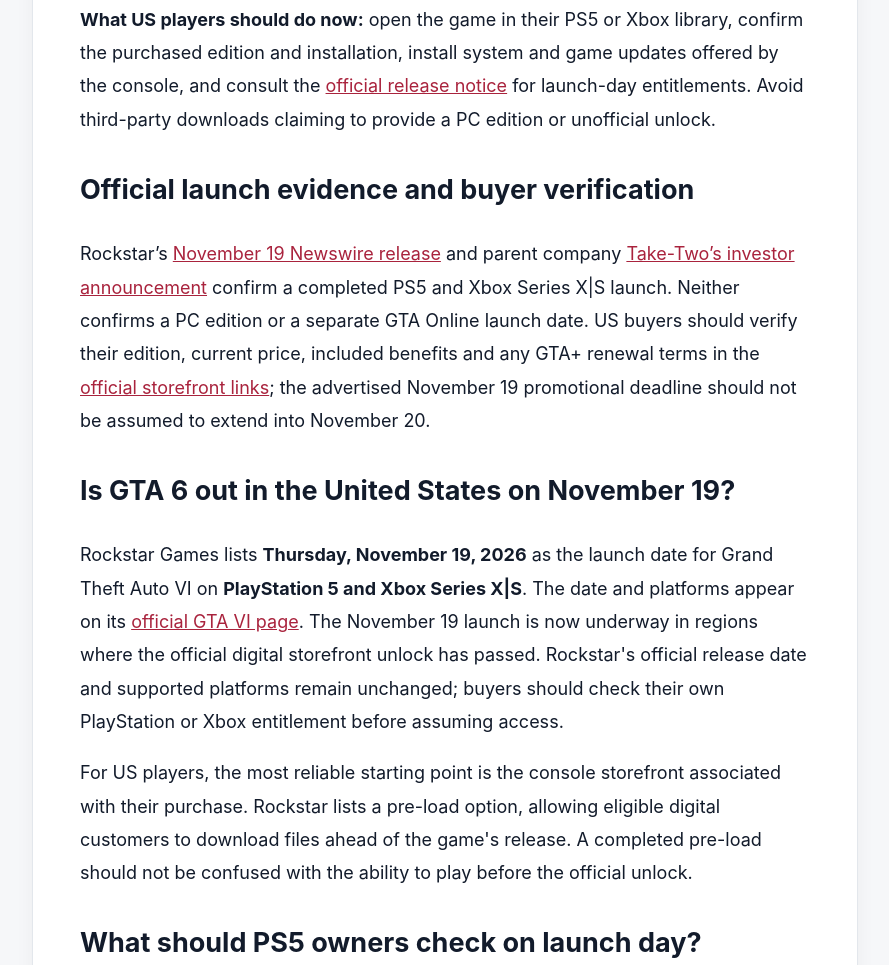
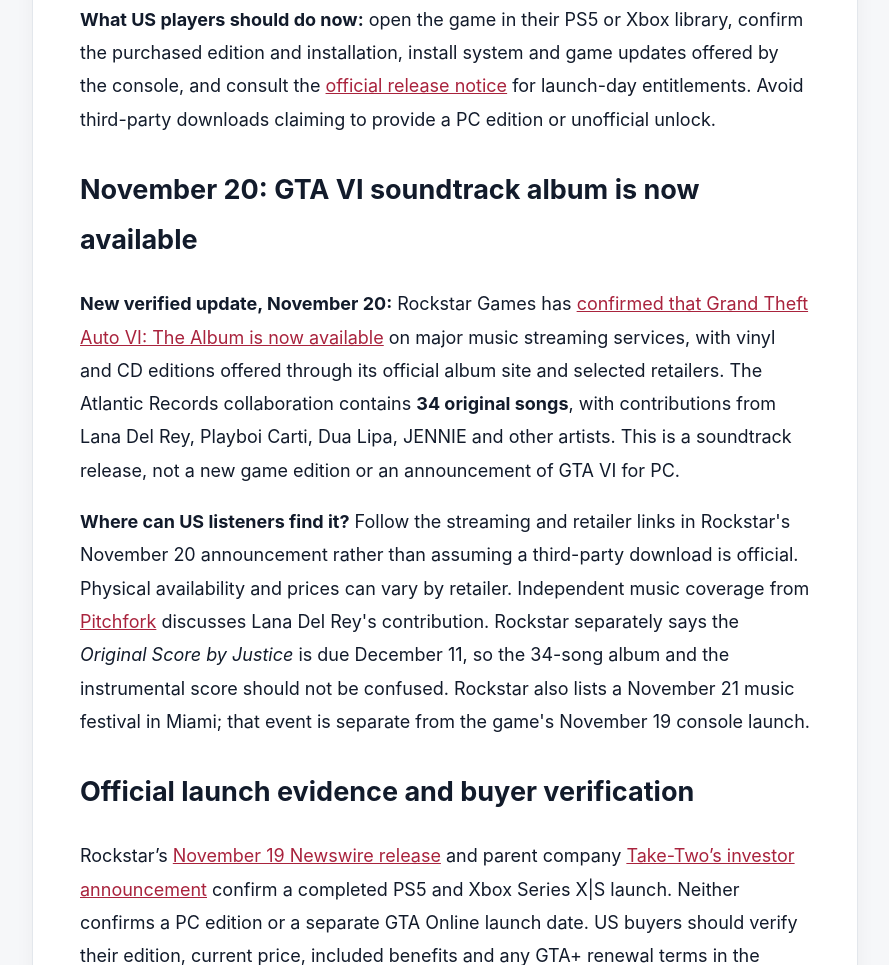
Before and after one commit to catonpe-droid/newstrendus, a plain HTML site: page articles/2026/11/gta-6-november-19-2026-launch-ps5-xbox-preload-guide.html in a window 1280 px wide. Shown: the part 1778-2743 px from the top of the page, without its empty margins (35-924 px from the left). Drawn offline with Linux system fonts and the light colour scheme.

Commit message:
news: verify GTA VI album availability in existing launch guide

```diff
--- a/articles/2026/11/gta-6-november-19-2026-launch-ps5-xbox-preload-guide.html
+++ b/articles/2026/11/gta-6-november-19-2026-launch-ps5-xbox-preload-guide.html
@@ -5,7 +5,7 @@
 <meta property="og:image" content="https://images.pexels.com/photos/7862304/pexels-photo-7862304.jpeg"><meta property="og:image:secure_url" content="https://images.pexels.com/photos/7862304/pexels-photo-7862304.jpeg"><meta property="og:image:alt" content="Representative Pexels photograph of someone using a gaming controller, not GTA VI footage or a launch event"><meta property="og:image:width" content="1600"><meta property="og:image:height" content="900">
 <meta name="news:photo_artist" content="Alena Darmel"><meta name="news:photo_credit_url" content="https://www.pexels.com/photo/person-holding-a-game-controller-7862304/">
 <meta name="twitter:card" content="summary_large_image"><meta name="twitter:title" content="GTA 6 Is Out Now: PS5, Xbox and Launch-Day Guide"><meta name="twitter:description" content="Rockstar confirms GTA 6 is now available worldwide on PS5 and Xbox Series X|S. Check official access, updates and launch-day purchase details."><meta name="twitter:image" content="https://images.pexels.com/photos/7862304/pexels-photo-7862304.jpeg"><meta property="article:published_time" content="2026-11-18T10:45:00Z"><meta property="article:section" content="Gaming">
-<script type="application/ld+json">{"@context":"https://schema.org","@type":"NewsArticle","mainEntityOfPage":{"@type":"WebPage","@id":"https://newstrendus.com/articles/2026/11/gta-6-november-19-2026-launch-ps5-xbox-preload-guide.html"},"headline":"GTA 6 Is Out Now: PS5, Xbox and Launch-Day Guide","description":"Rockstar confirms GTA 6 is now available worldwide on PS5 and Xbox Series X|S. Check official access, updates and launch-day purchase details.","image":["https://images.pexels.com/photos/7862304/pexels-photo-7862304.jpeg"],"datePublished":"2026-11-18T10:45:00Z","dateModified":"2026-11-20T04:40:00Z","author":{"@type":"Organization","name":"NewsTrendus Editorial Desk","url":"https://newstrendus.com/editorial.html"},"publisher":{"@type":"Organization","name":"NewsTrendus","url":"https://newstrendus.com"},"articleSection":"Gaming","inLanguage":"en-US","isAccessibleForFree":true}</script>
+<script type="application/ld+json">{"@context":"https://schema.org","@type":"NewsArticle","mainEntityOfPage":{"@type":"WebPage","@id":"https://newstrendus.com/articles/2026/11/gta-6-november-19-2026-launch-ps5-xbox-preload-guide.html"},"headline":"GTA 6 Is Out Now: PS5, Xbox and Launch-Day Guide","description":"Rockstar confirms GTA 6 is now available worldwide on PS5 and Xbox Series X|S. Check official access, updates and launch-day purchase details.","image":["https://images.pexels.com/photos/7862304/pexels-photo-7862304.jpeg"],"datePublished":"2026-11-18T10:45:00Z","dateModified":"2026-11-20T20:25:00Z","author":{"@type":"Organization","name":"NewsTrendus Editorial Desk","url":"https://newstrendus.com/editorial.html"},"publisher":{"@type":"Organization","name":"NewsTrendus","url":"https://newstrendus.com"},"articleSection":"Gaming","inLanguage":"en-US","isAccessibleForFree":true}</script>
 <style>.nt-story-content{font-size:18px;line-height:1.85}.nt-story-content h2{margin-top:29px}.nt-story-content a{color:#a9233d;text-decoration:underline}.nt-hero{display:block;width:100%;max-height:420px;aspect-ratio:16/9;object-fit:cover;object-position:center}.nt-figcaption{font-size:12px;color:#64748b;padding:8px 0 0}.nt-summary{background:#f2f6fa;border-left:4px solid #b7203a;padding:16px 20px;margin:20px 0}@media(max-width:640px){.nt-hero{max-height:none}}</style>
 <script async src="https://www.googletagmanager.com/gtag/js?id=G-10SMK0DD8L"></script><script>window.dataLayer=window.dataLayer||[];function gtag(){dataLayer.push(arguments)}gtag('js',new Date());gtag('config','G-10SMK0DD8L');</script><link rel="stylesheet" href="../../../share.css?v=20261030"><script src="../../../share.js?v=20261030" defer></script><meta name="google-adsense-account" content="ca-pub-2124953371207111"><script async src="https://pagead2.googlesyndication.com/pagead/js/adsbygoogle.js?client=ca-pub-2124953371207111" crossorigin="anonymous"></script></head>
 <body><div class="topline"><div class="container"><span id="date">United States edition</span><span class="redline">US Edition · 24/7 Headlines</span></div></div>
@@ -18,6 +18,9 @@
 <p><strong>November 19 update:</strong> Rockstar Games has formally announced that <strong>Grand Theft Auto VI is available worldwide on PlayStation 5 and Xbox Series X|S</strong>, replacing the earlier pre-release status. Its <a href="https://www.rockstargames.com/newswire/article/39akk424a9oo53/grand-theft-auto-vi-now-available">November 19 launch announcement</a> is the primary confirmation. PC availability is not included in that announcement; readers should not interpret the console launch as a confirmed PC release.</p>
 <p>Rockstar says November 19 is the final day for the Vintage Vice City Pack and a complimentary month of GTA+ included with qualifying purchases. Check the terms and eligibility in the official store before paying; the GTA+ subscription and its renewal conditions should be reviewed separately. Rockstar also says <em>Grand Theft Auto VI: The Album</em>, featuring 34 tracks, is scheduled for midnight Eastern Time, and directs players to an official IGN walkthrough for the first two chapters. Those are announced resources, not evidence of independently tested gameplay performance.</p>
 <p><strong>What US players should do now:</strong> open the game in their PS5 or Xbox library, confirm the purchased edition and installation, install system and game updates offered by the console, and consult the <a href="https://www.rockstargames.com/newswire/article/39akk424a9oo53/grand-theft-auto-vi-now-available">official release notice</a> for launch-day entitlements. Avoid third-party downloads claiming to provide a PC edition or unofficial unlock.</p>
+<h2>November 20: GTA VI soundtrack album is now available</h2>
+<p><strong>New verified update, November 20:</strong> Rockstar Games has <a href="https://www.rockstargames.com/newswire/article/k4a8955a93o747/grand-theft-auto-vi-the-album-now-available">confirmed that Grand Theft Auto VI: The Album is now available</a> on major music streaming services, with vinyl and CD editions offered through its official album site and selected retailers. The Atlantic Records collaboration contains <strong>34 original songs</strong>, with contributions from Lana Del Rey, Playboi Carti, Dua Lipa, JENNIE and other artists. This is a soundtrack release, not a new game edition or an announcement of GTA VI for PC.</p>
+<p><strong>Where can US listeners find it?</strong> Follow the streaming and retailer links in Rockstar's November 20 announcement rather than assuming a third-party download is official. Physical availability and prices can vary by retailer. Independent music coverage from <a href="https://pitchfork.com/story/lana-del-reys-crazy-for-you-gets-official-release-for-gta-vi">Pitchfork</a> discusses Lana Del Rey's contribution. Rockstar separately says the <em>Original Score by Justice</em> is due December 11, so the 34-song album and the instrumental score should not be confused. Rockstar also lists a November 21 music festival in Miami; that event is separate from the game's November 19 console launch.</p>
 <h2>Official launch evidence and buyer verification</h2>
 <p>Rockstar’s <a href="https://www.rockstargames.com/newswire/article/39akk424a9oo53/grand-theft-auto-vi-now-available">November 19 Newswire release</a> and parent company <a href="https://www.take2games.com/ir/news/rockstar-games-announces-grand-theft-auto-vi-now-available">Take-Two’s investor announcement</a> confirm a completed PS5 and Xbox Series X|S launch. Neither confirms a PC edition or a separate GTA Online launch date. US buyers should verify their edition, current price, included benefits and any GTA+ renewal terms in the <a href="https://www.rockstargames.com/VI/out-now">official storefront links</a>; the advertised November 19 promotional deadline should not be assumed to extend into November 20.</p>
 <h2>Is GTA 6 out in the United States on November 19?</h2>
```
